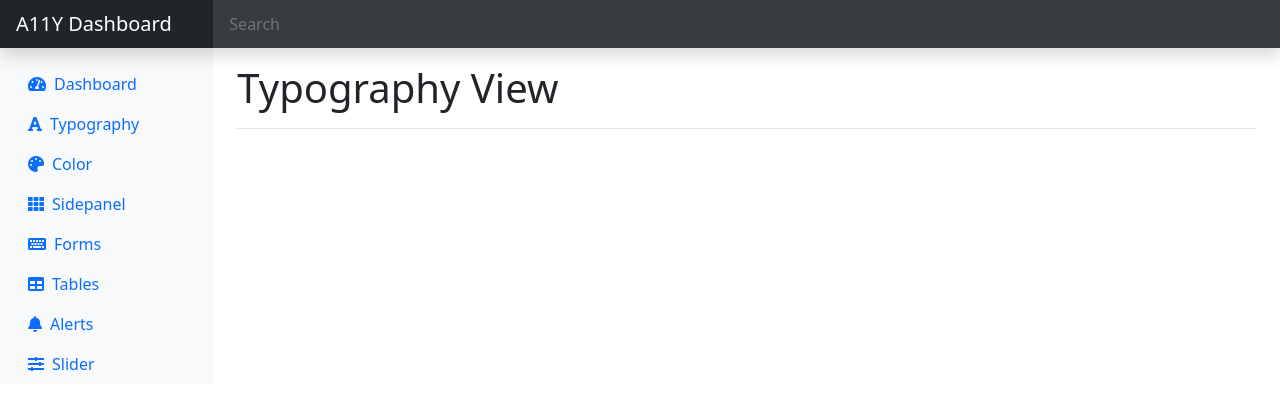
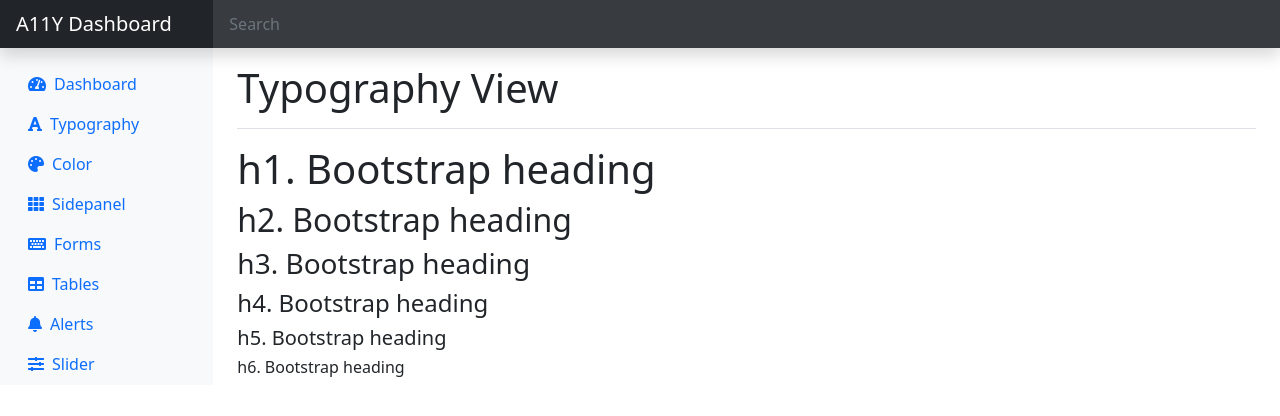
Before and after one commit to faesslerm/a11y-dashboard, a plain HTML site: page typography.html in a window 1280 px wide. Drawn offline with nearby package versions, Linux system fonts and the light colour scheme.

Commit message:
feat: add headings on typography view

```diff
--- a/typography.html
+++ b/typography.html
@@ -37,6 +37,12 @@
                 <div class="pt-3 pb-2 mb-3 border-bottom">
                     <h1>Typography View</h1>
                 </div>
+                <h1>h1. Bootstrap heading</h1>
+                <h2>h2. Bootstrap heading</h2>
+                <h3>h3. Bootstrap heading</h3>
+                <h4>h4. Bootstrap heading</h4>
+                <h5>h5. Bootstrap heading</h5>
+                <h6>h6. Bootstrap heading</h6>
             </div>
             <!-- Content End -->
         </div>
```
